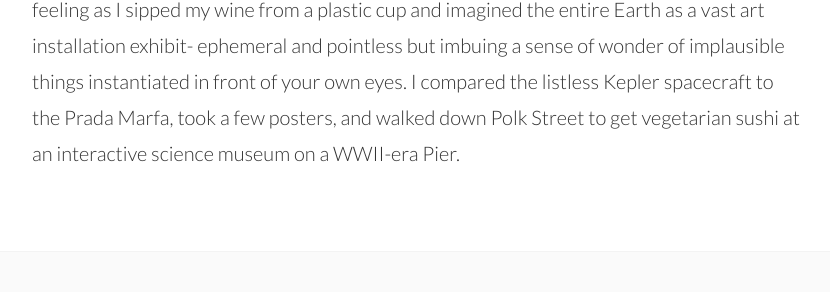
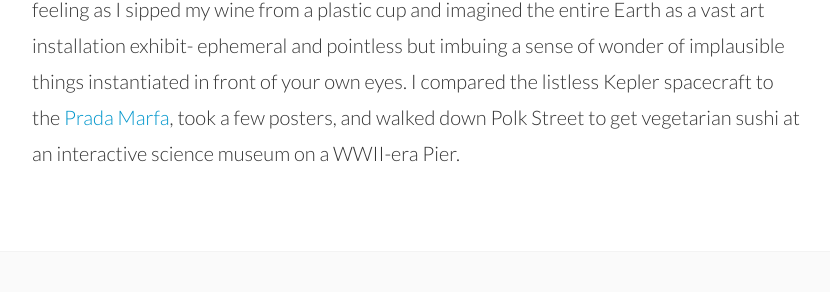
Before and after one commit to gully/gully.github.io, a Jekyll site: the page built from _posts/2018-07-20-Awesome-Kepler-Inspired-Artwork.md, in a window 1280 px wide and 900 px high, scrolled down 2290 px. Shown: the part 528-820 px from the top of the window, without its empty margins (224-1054 px from the left). Built offline with Jekyll 4.4.1, drawn with Linux system fonts in a browser that asks for light colours; a script that is not in the unit is left out; comment, search, counter and statistics services are not loaded; some of the changed text lies outside the part shown.

Commit message:
Small update to post

```diff
--- a/_posts/2018-07-20-Awesome-Kepler-Inspired-Artwork.md
+++ b/_posts/2018-07-20-Awesome-Kepler-Inspired-Artwork.md
@@ -2,7 +2,7 @@
 layout:     post
 title:      Awesome Kepler-Inspired Artwork
 date:       2018-07-20 18:00:00
-summary:    I attended an awesome art show Opening Reception in San Francisco last night.  The experience inspired me to write a post in my personal blog, my first in over two years.  The show "Observations from the Unknown" is a solo exhibition of Owen Gildersleeve, celebrating Kepler's nine-year mission.  It's up until August 31, 2018.
+summary:    I attended an awesome art show opening reception in San Francisco last night.  The experience inspired me to write a post in my personal blog, my first in over two years.  The show "Observations from the Unknown" is a solo exhibition of Owen Gildersleeve, celebrating Kepler's nine-year mission.  It's up until August 31, 2018.
 ---
 
 A few weeks ago K2 Project Scientist Jessie Dotson emailed a tweet to me and my Kepler Guest Observer Office colleagues:
@@ -24,4 +24,4 @@ I knew I got to [Argonaut](https://www.argonautinc.com/) when I saw the colorful
 
 
 
-Another piece, "Second Light (K2)", represented the repurposed Kepler telescope's second mission to study the ecliptic plane.  The stars in this piece momentarily made me think of imagery from Joan Miró, whose stars I used to redraw whenever I had paint markers laying around.  My mind wandered to whether these Gildersleeve stars and planet images would work as a tattoo.  My attention drifted back to the conversation, which now included a local artist, [Becky Margraf](@bargraf on Instagram).  We all talked about space, and planets, and I got that rare existential feeling as I sipped my wine from a plastic cup and imagined the entire Earth as a vast art installation exhibit- ephemeral and pointless but imbuing a sense of wonder of implausible things instantiated in front of your own eyes.  I compared the listless Kepler spacecraft to the Prada Marfa, took a few posters, and walked down Polk Street to get vegetarian sushi at an interactive science museum on a WWII-era Pier.
+Another piece, "Second Light (K2)", represented the repurposed Kepler telescope's second mission to study the ecliptic plane.  The stars in this piece momentarily made me think of imagery from Joan Miró, whose stars I used to redraw whenever I had paint markers laying around.  My mind wandered to whether these Gildersleeve stars and planet images would work as a tattoo.  My attention drifted back to the conversation, which now included a local artist, [Becky Margraf](@bargraf on Instagram).  We all talked about space, and planets, and I got that rare existential feeling as I sipped my wine from a plastic cup and imagined the entire Earth as a vast art installation exhibit- ephemeral and pointless but imbuing a sense of wonder of implausible things instantiated in front of your own eyes.  I compared the listless Kepler spacecraft to the [Prada Marfa](https://en.wikipedia.org/wiki/Prada_Marfa), took a few posters, and walked down Polk Street to get vegetarian sushi at an interactive science museum on a WWII-era Pier.
```
